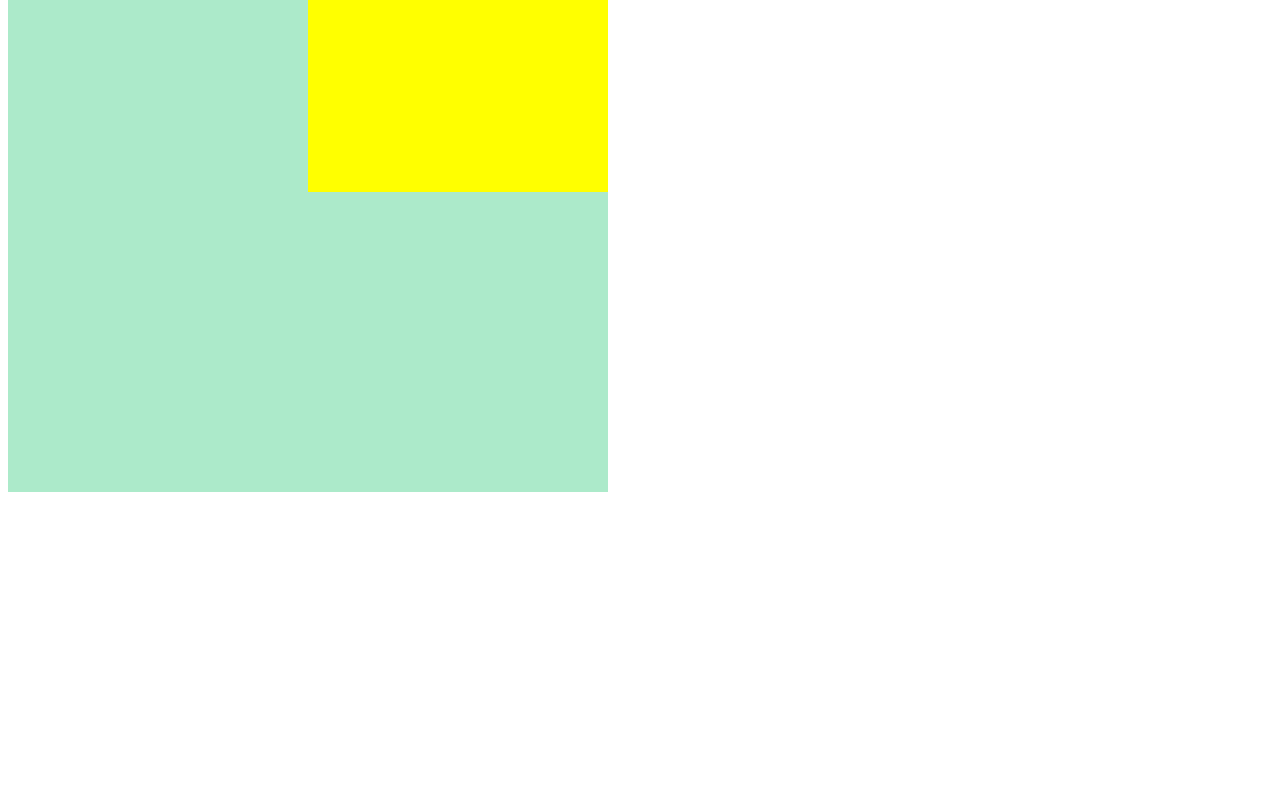
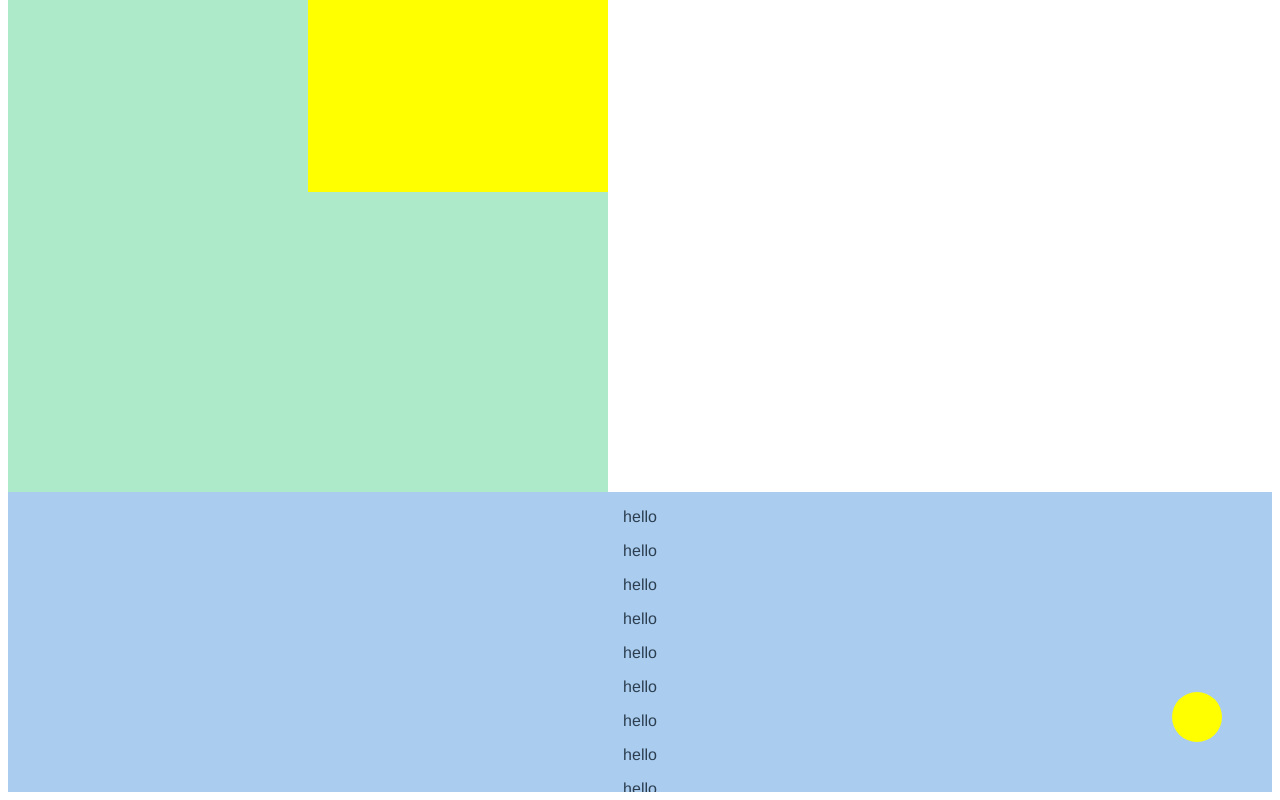
Before and after one commit to LiangDennis/demo, a Vue app: page / in a window 1280 px wide. Shown: the part 244-1044 px from the top of the page. Before the commit the page ends 800 px from the top, so only its background shows below. Built offline with nearby package versions, Linux system fonts and the light colour scheme.

Commit message:
返回顶部

```diff
--- a/src/demo/index.vue
+++ b/src/demo/index.vue
@@ -3,6 +3,7 @@
     <sisty-seconds />
     <compress-pic />
     <bfc />
+    <scroll-top-com/>
   </div>
 </template>
 
@@ -10,11 +11,13 @@
 import sistySeconds from './sistySeconds';
 import compressPic from './compressPic';
 import bfc from './BFC';
+import scrollTopCom from './scrollTop';
 export default {
   components: {
     sistySeconds,
     compressPic,
-    bfc
+    bfc,
+    scrollTopCom
   }
 }
 
--- /dev/null
+++ b/src/demo/scrollTop.vue
@@ -0,0 +1,50 @@
+<template>
+<div style="position: relative;">
+  <div ref="box" class="container">
+    <p>hello</p>
+    <p>hello</p>
+    <p>hello</p>
+    <p>hello</p>
+    <p>hello</p>
+    <p>hello</p>
+    <p>hello</p>
+    <p>hello</p>
+    <p>hello</p>
+    <p>hello</p>
+    <p>hello</p>
+    <p>hello</p>
+    <p>hello</p>
+    <p>hello</p>
+    <div @click="handleTop" class="to-top"></div>
+  </div>
+</div>
+</template>
+
+<script>
+import {scrollTo} from '../utils/scroll-to.js';
+export default {
+  methods: {
+    handleTop() {
+      this.$refs.box.scrollTop = 0;//控制的是小盒子的返回顶部，没有动画效果
+      scrollTo(0);//控制整个页面的返回顶部，有动画效果
+    }
+  }
+}
+
+</script>
+<style scoped lang='less'>
+.container {
+  height: 300px;
+  background: #ace;
+  overflow: scroll;
+  .to-top {
+    position: absolute;
+    right: 50px;
+    bottom: 50px;
+    width: 50px;
+    height: 50px;
+    border-radius: 50%;
+    background: yellow;
+  }
+}
+</style>
--- /dev/null
+++ b/src/utils/scroll-to.js
@@ -0,0 +1,58 @@
+Math.easeInOutQuad = function(t, b, c, d) {
+  t /= d / 2
+  if (t < 1) {
+    return c / 2 * t * t + b
+  }
+  t--
+  return -c / 2 * (t * (t - 2) - 1) + b
+}
+
+// requestAnimationFrame for Smart Animating http://goo.gl/sx5sts
+var requestAnimFrame = (function() {
+  return window.requestAnimationFrame || window.webkitRequestAnimationFrame || window.mozRequestAnimationFrame || function(callback) { window.setTimeout(callback, 1000 / 60) }
+})()
+
+/**
+ * Because it's so fucking difficult to detect the scrolling element, just move them all
+ * @param {number} amount
+ */
+function move(amount) {
+  document.documentElement.scrollTop = amount
+  document.body.parentNode.scrollTop = amount
+  document.body.scrollTop = amount
+}
+
+function position() {
+  return document.documentElement.scrollTop || document.body.parentNode.scrollTop || document.body.scrollTop
+}
+
+/**
+ * @param {number} to
+ * @param {number} duration
+ * @param {Function} callback
+ */
+export function scrollTo(to, duration, callback) {
+  const start = position()
+  const change = to - start
+  const increment = 20
+  let currentTime = 0
+  duration = (typeof (duration) === 'undefined') ? 500 : duration
+  var animateScroll = function() {
+    // increment the time
+    currentTime += increment
+    // find the value with the quadratic in-out easing function
+    var val = Math.easeInOutQuad(currentTime, start, change, duration)
+    // move the document.body
+    move(val)
+    // do the animation unless its over
+    if (currentTime < duration) {
+      requestAnimFrame(animateScroll)
+    } else {
+      if (callback && typeof (callback) === 'function') {
+        // the animation is done so lets callback
+        callback()
+      }
+    }
+  }
+  animateScroll()
+}
```
